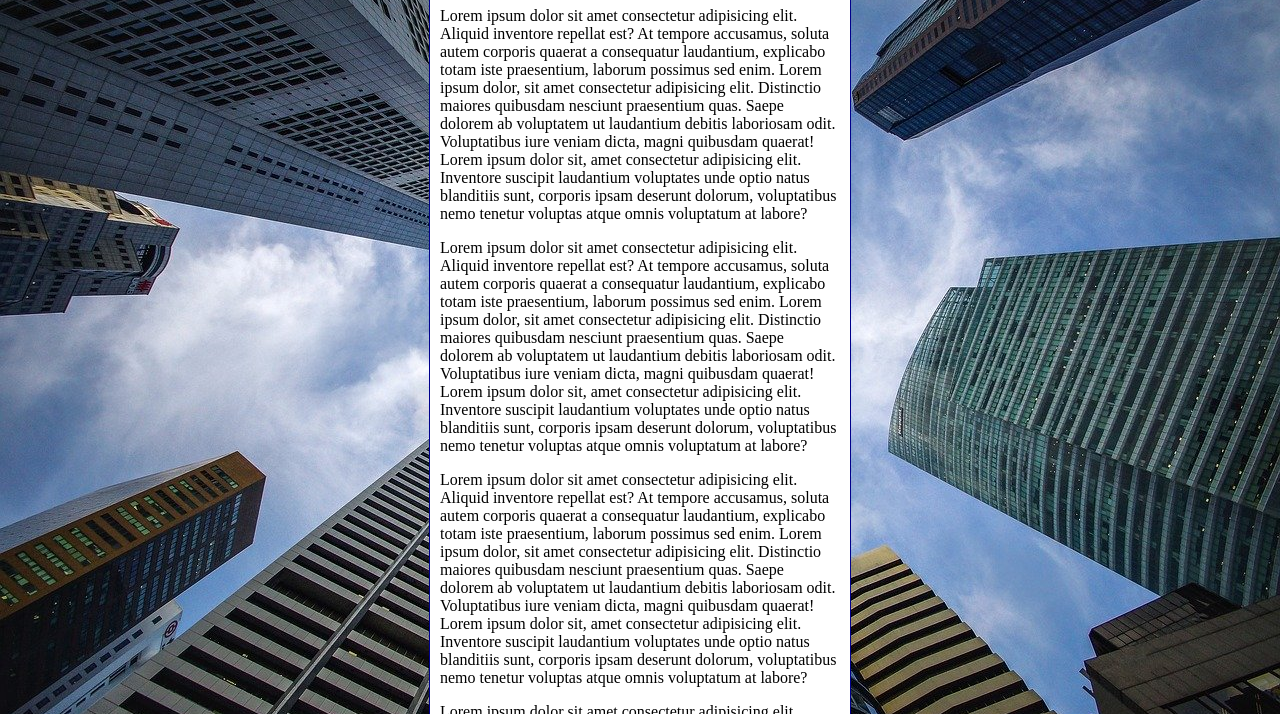
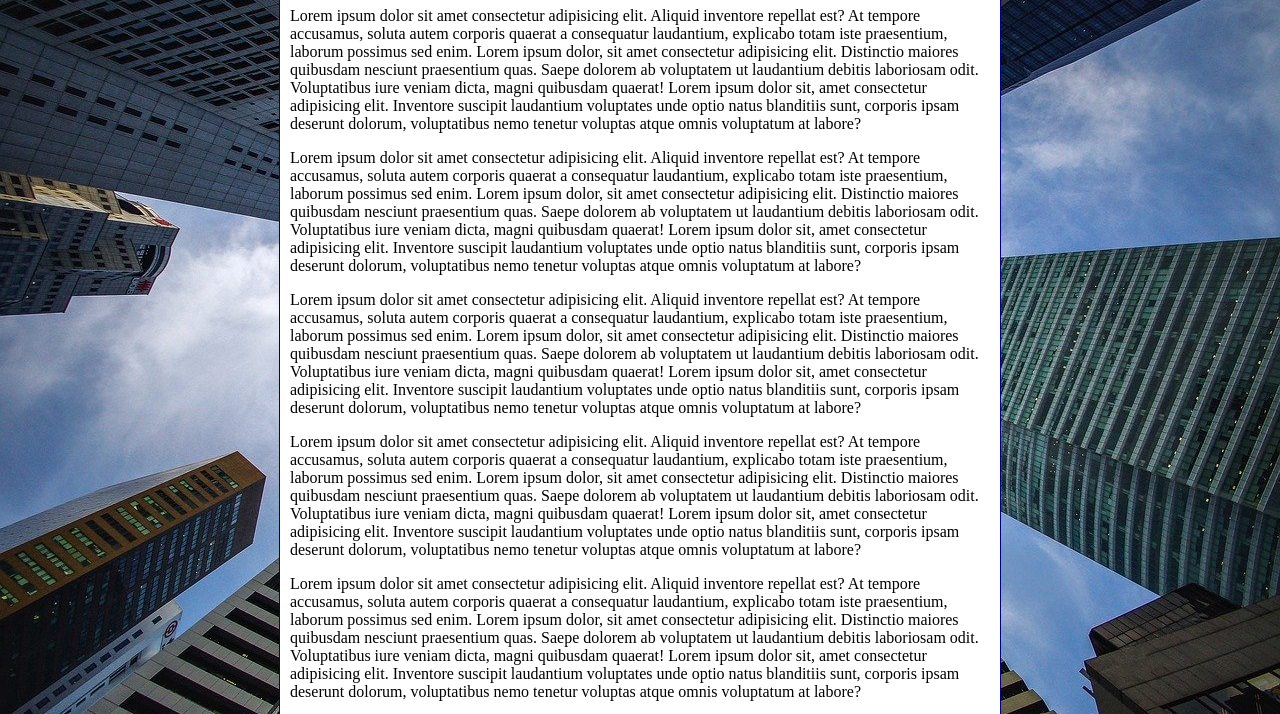
Before and after one commit to NatanaelBeloqui/html-css, a plain HTML site: page exercicios/ex022/fundo006.html in a window 1280 px wide. Shown: the part 92-806 px from the top of the page. Drawn offline with Linux system fonts and the light colour scheme.

Commit message:
Atualizando o fundo006

```diff
--- a/exercicios/ex022/fundo006.html
+++ b/exercicios/ex022/fundo006.html
@@ -3,19 +3,25 @@
 <head>
     <meta charset="UTF-8">
     <meta name="viewport" content="width=device-width, initial-scale=1.0">
-    <title></title>
+    <title>Fundo fixo da tela</title>
     <style>
         body {
             height: 100vh;
+            /*
             background-color: black;
             background-image: url(imagens/wallpaper002.jpg);
             background-position: center top;
             background-repeat: no-repeat;
             background-size: cover;
+            background-attachment: fixed;
+            */
+            /* Shorthand -> background */
+            background: black url(imagens/wallpaper002.jpg) center center no-repeat fixed;
+            background-size: cover;
         }
         main {
             background-color: white;
-            width: 400px;
+            max-width: 700px;
             padding: 10px;
             margin: auto;
             border: 1px solid darkblue;
```
